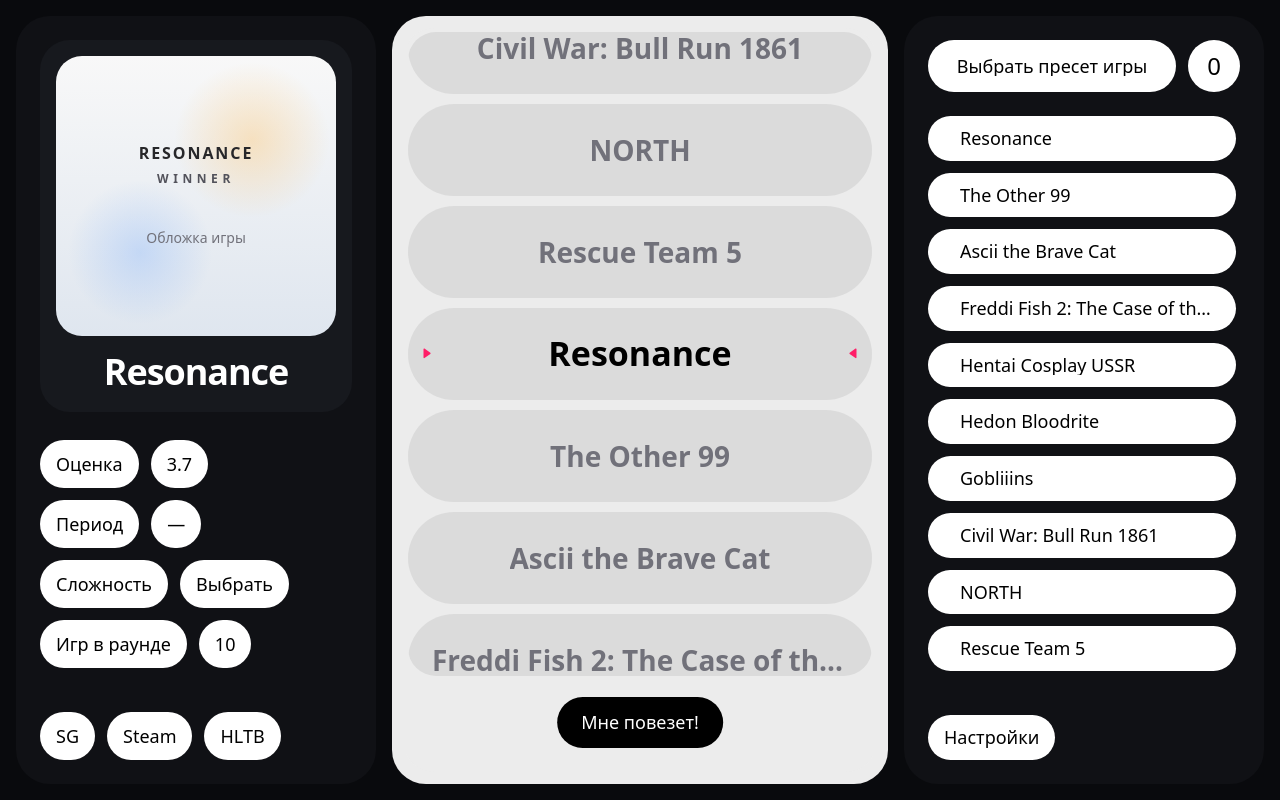
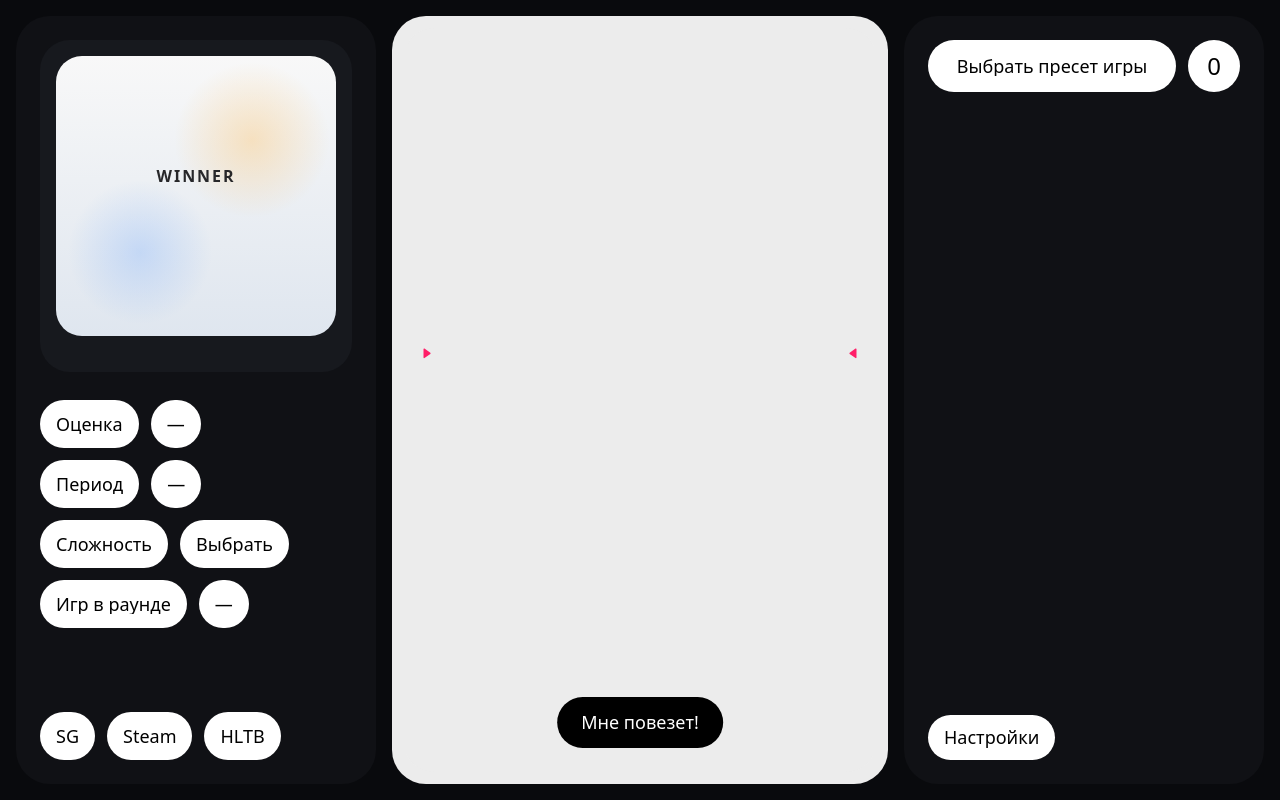
Before and after one commit to qwekee1/game-roulette-ui, a React (Vite) app: page / in a window 1280 px wide. Built offline with nearby package versions, Linux system fonts and the light colour scheme.

Commit message:
Update App.tsx

```diff
--- a/src/App.tsx
+++ b/src/App.tsx
@@ -161,8 +161,8 @@
 
 export default function GameRouletteUI() {
   const [gamesDb] = useState<GameEntry[]>(() => getGamesDb());
-  const [spinPool, setSpinPool] = useState<GameEntry[]>(() => getRandomGames(getGamesDb(), SPIN_POOL_SIZE));
-  const [selectedGame, setSelectedGame] = useState<GameEntry | null>(() => null);
+  const [spinPool, setSpinPool] = useState<GameEntry[]>([]);
+  const [selectedGame, setSelectedGame] = useState<GameEntry | null>(null);
   const [difficulty, setDifficulty] = useState<Difficulty | null>(null);
   const [isDifficultyOpen, setIsDifficultyOpen] = useState(false);
   const [isSpinning, setIsSpinning] = useState(false);
@@ -188,10 +188,10 @@
   const tickTimeoutsRef = useRef<Array<ReturnType<typeof window.setTimeout>>>([]);
 
   const repeatedSpinPool = useMemo(() => {
-    const base = spinPool.length > 0 ? spinPool : gamesDb.slice(0, SPIN_POOL_SIZE);
+    const base = spinPool.length > 0 ? spinPool : [];
     if (base.length === 0) return [];
     return Array.from({ length: 80 }, (_, index) => base[index % base.length]);
-  }, [gamesDb, spinPool]);
+  }, [spinPool]);
 
   useEffect(() => {
     window.localStorage.setItem('soundEnabled', JSON.stringify(isSoundEnabled));
@@ -200,13 +200,6 @@
   useEffect(() => {
     window.localStorage.setItem('soundVolume', String(soundVolume));
   }, [soundVolume]);
-
-  useEffect(() => {
-    if (spinPool.length > 0) {
-      setSelectedGame(spinPool[0]);
-      setCenterIndex(0);
-    }
-  }, [spinPool]);
 
   useEffect(() => {
     return () => {
@@ -338,7 +331,7 @@
     const sequence = buildSpinSequence(repeatedPool, spinStartIndex, totalSteps);
 
     setSpinPool(newRoundGames);
-    setSelectedGame(newRoundGames[0]);
+    setSelectedGame(null);
     setCenterIndex(spinStartIndex);
     setIsSpinning(true);
     setSpinSequence(sequence);
@@ -392,16 +385,18 @@
                       {selectedGame?.title?.toUpperCase() ?? 'WINNER'}
                     </div>
                     <div className="mt-2 whitespace-nowrap text-[10px] font-semibold tracking-[0.38em] text-zinc-600 xl:text-[12px]">
-                      WINNER
+                      {selectedGame ? 'WINNER' : ''}
                     </div>
-                    <div className="mt-10 whitespace-nowrap text-xs text-zinc-500 xl:text-sm">Обложка игры</div>
+                    <div className="mt-10 whitespace-nowrap text-xs text-zinc-500 xl:text-sm">
+                      {selectedGame ? 'Обложка игры' : ''}
+                    </div>
                   </div>
                 </div>
               )}
             </div>
 
             <div className="truncate pb-1 pt-4 text-center text-[28px] font-semibold leading-[1.12] tracking-[-0.03em] xl:text-[36px]">
-              {selectedGame?.title ?? '—'}
+              {selectedGame?.title ?? ''}
             </div>
           </div>
 
@@ -445,7 +440,7 @@
               </div>
             </div>
 
-            <InfoRow label="Игр в раунде" value={String(spinPool.length)} />
+            <InfoRow label="Игр в раунде" value={spinPool.length > 0 ? String(spinPool.length) : '—'} />
           </div>
 
           <div className="mt-auto pt-5">
@@ -579,14 +574,12 @@
           <div className="min-h-0 flex-1 overflow-y-auto pr-1">
             <div className="space-y-2.5 xl:space-y-3">
               {spinPool.map((game, index) => (
-                <button
+                <div
                   key={`${game.id}-${index}`}
-                  type="button"
-                  onClick={() => setSelectedGame(game)}
-                  className="w-full truncate whitespace-nowrap rounded-full bg-white py-2.5 pl-7 pr-4 text-left text-[16px] font-medium text-black transition hover:translate-x-1 xl:py-3 xl:pl-8 xl:pr-5 xl:text-[18px]"
+                  className="w-full truncate whitespace-nowrap rounded-full bg-white py-2.5 pl-7 pr-4 text-left text-[16px] font-medium text-black xl:py-3 xl:pl-8 xl:pr-5 xl:text-[18px]"
                 >
                   <span className="block truncate leading-[1.15]">{game.title}</span>
-                </button>
+                </div>
               ))}
             </div>
           </div>
@@ -618,7 +611,7 @@
           <div className="mb-5 flex items-center justify-between">
             <div>
               <h2 className="text-[26px] font-semibold leading-[1.12] text-white xl:text-[30px]">Настройки</h2>
-              <p className="mt-1 text-sm leading-[1.2] text-zinc-400 xl:text-base">
+              <p className="mt-1 text-sm leading-[1.2] text-zinc-400">
                 Пока здесь только звук. Фильтры по годам и рейтингу добавим позже.
               </p>
             </div>
```
